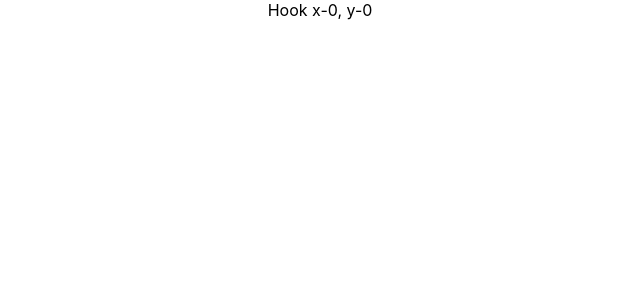
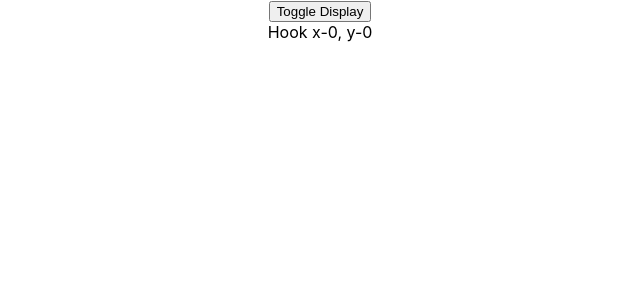
Before and after one commit to WarWarKyaw/React-Hook, a React (Create React App) app: page / in a window 1280 px wide. Shown: the top 300 px of the page, without its empty margins (320-960 px from the left). Built offline with nearby package versions, Linux system fonts and the light colour scheme.

Commit message:
useEffect with cleanup

```diff
--- a/src/App.js
+++ b/src/App.js
@@ -9,6 +9,7 @@
 import HookCounterOne from './components/HookCounterOne';
 import ClassMouse from './components/ClassMouse'
 import HookMouse from './components/HookMouse';
+import MouseContainer from './components/MouseContainer';
 
 function App() {
   return (
@@ -22,7 +23,8 @@
        {/* <ClassCounterOne/> */}
        {/* <HookCounterOne/> */}
        {/* <ClassMouse /> */}
-       <HookMouse />
+       {/* <HookMouse /> */}
+       <MouseContainer />
     </div>
   );
 }
--- a/src/components/HookMouse.js
+++ b/src/components/HookMouse.js
@@ -13,6 +13,10 @@
     useEffect(()=>{
         console.log('useEffect called')
         window.addEventListener('mousemove',logMousePosition)
+        return () =>{
+            console.log("Component Unmounting Code")
+            window.removeEventListener('mousemove',logMousePosition)
+        }
     },[])
     return (
         <div>
--- /dev/null
+++ b/src/components/MouseContainer.js
@@ -0,0 +1,14 @@
+import React, {useState} from 'react';
+import HookMouse from './HookMouse';
+
+function MouseContainer(props) {
+    const [display , setDisplay]=useState(true)
+    return (
+        <div>
+            <button onClick={()=>setDisplay(!display)}>Toggle Display</button>
+            {display && <HookMouse/>}
+        </div>
+    );
+}
+
+export default MouseContainer;
```
